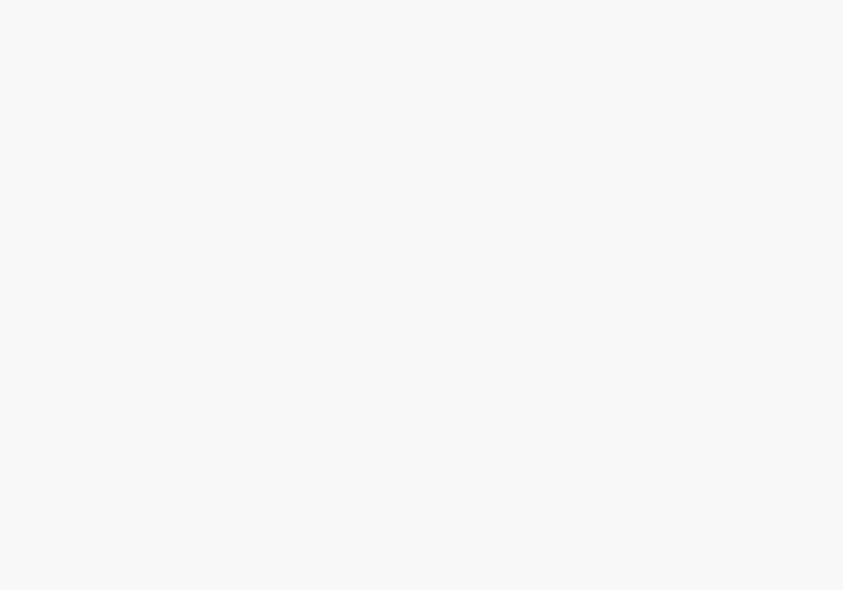
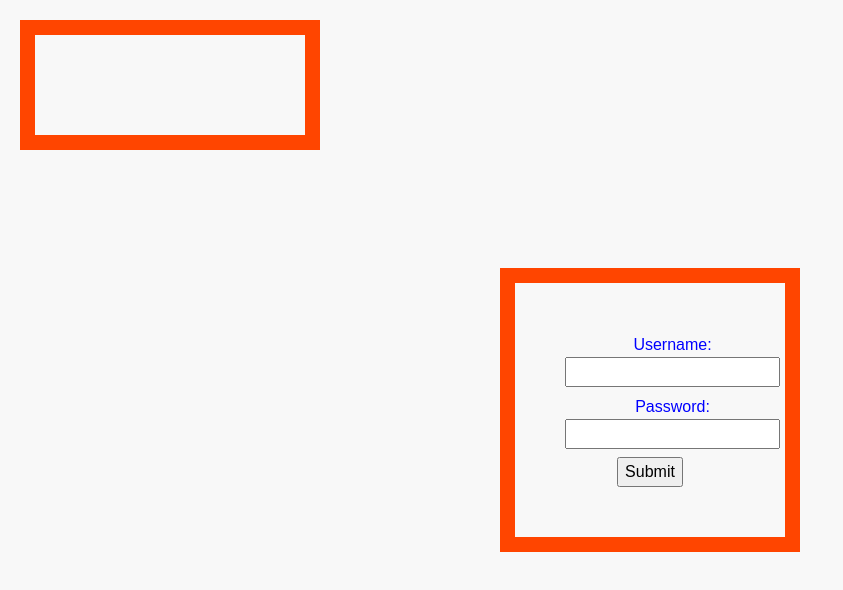
Before and after one commit to DawtDawt/UBCLocalHack2019, a React (Create React App) app: page /Signup in a window 1280 px wide. Shown: the top 590 px of the page, without its empty margins (0-843 px from the left). Built offline with nearby package versions, Linux system fonts and the light colour scheme.

Commit message:
created signup page

```diff
--- a/src/App.js
+++ b/src/App.js
@@ -2,6 +2,7 @@ import React from 'react';
 import './App.css';
 import {Route, Switch} from 'react-router-dom'
 import Homepage from "./components/Homepage";
+import Signup from "./components/Signup";
 import Login from "./components/Login";
 
 function App() {
@@ -9,8 +10,8 @@ function App() {
       <React.Fragment>
         <Switch>
           <Route exact path={"/"} component={Homepage}/>
+          <Route exact path={"/Signup"} component={Signup}/>
           <Route exact path={"/login"} component={Login}/>
-          {/*<Route exact path={"/login"} component={SignUp}/>*/}
         </Switch>
       </React.Fragment>
   );
--- /dev/null
+++ b/src/components/Signup.js
@@ -0,0 +1,37 @@
+import React from 'react';
+import {Link} from "react-router-dom";
+import {Button} from "react-bootstrap";
+
+class Signup extends React.Component {
+    constructor(props) {
+        super(props);
+        this.state = {vehicles: []};
+    }
+
+    render() {
+        const btnStyle = {
+            margin: "10px",
+            width: "120px"
+        };
+
+        return (
+            <div className="wrapper">
+
+            <form>
+
+            <label>
+                Username:
+                <input type="text" name="fname"/>
+                </label><br></br>
+            <label>
+                Password:
+                <input type="text" name="lname"/></label><br></br>
+            <input type="submit" value="Submit"></input>
+
+            </form>
+            </div>
+        )
+    }
+}
+
+export default Signup;
--- a/src/index.css
+++ b/src/index.css
@@ -61,3 +61,18 @@ code {
   text-align: center;
   color: #007bff;
 }
+div {
+  width: 300px;
+  border: 15px solid orangered;
+  padding: 50px;
+  margin: 20px;
+}
+
+h3 {
+  text-decoration: underline;
+}
+
+body {
+  color: blue;
+  font-family: "Comic Sans", sans-serif;
+}
```
Also changed, not shown: jsonQuery.js (added, +10 -0 lines), 1 other file (tests, documents, lock files or other folders).
